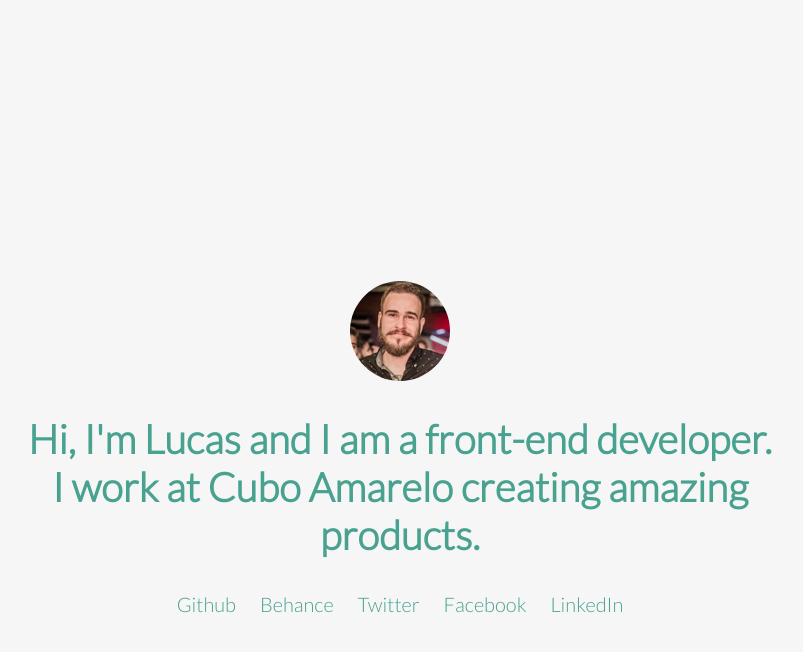
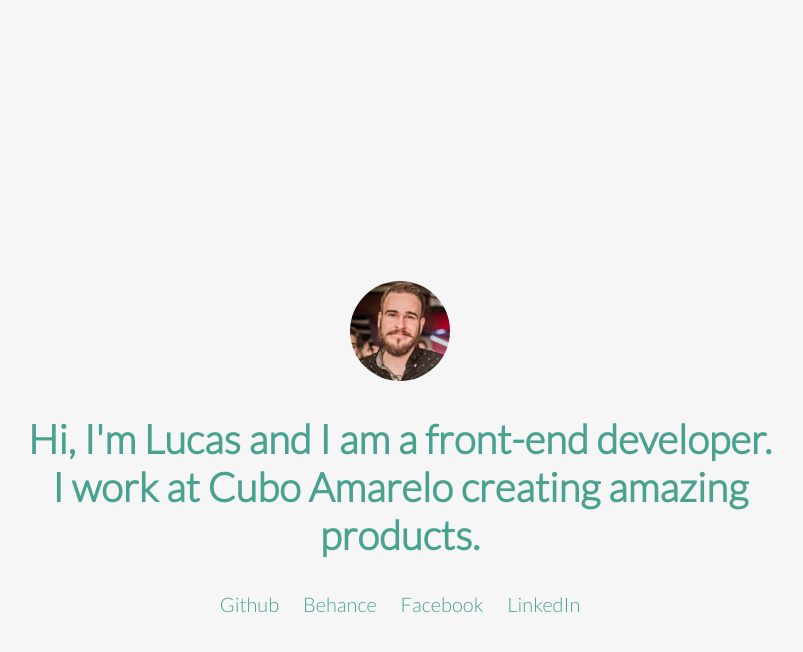
Before and after one commit to gedasilva/vilaboim.github.io, a Jekyll site: the page built from index.html, in a window 1280 px wide. Shown: the top 652 px of the page, without its empty margins (240-1043 px from the left). Built offline with Jekyll 4.4.1, drawn with Linux system fonts in a browser that asks for light colours.

Commit message:
Removed Twitter link

```diff
--- a/_includes/header.html
+++ b/_includes/header.html
@@ -7,7 +7,6 @@
   <ul class="redes">
     <li><a href="https://github.com/{{ site.github_username }}" title="Github">Github</a></li>
     <li><a href="https://www.behance.net/{{ site.behance_username }}" title="Behance">Behance</a></li>
-    <li><a href="https://www.twitter.com/{{ site.twitter_username }}" title="Behance">Twitter</a></li>
     <li><a href="https://www.facebook.com/{{ site.facebook_username }}" title="Facebook">Facebook</a></li>
     <li><a href="{{ site.linkedin_link }}" title="LinkedIn">LinkedIn</a></li>
   </ul>
```
